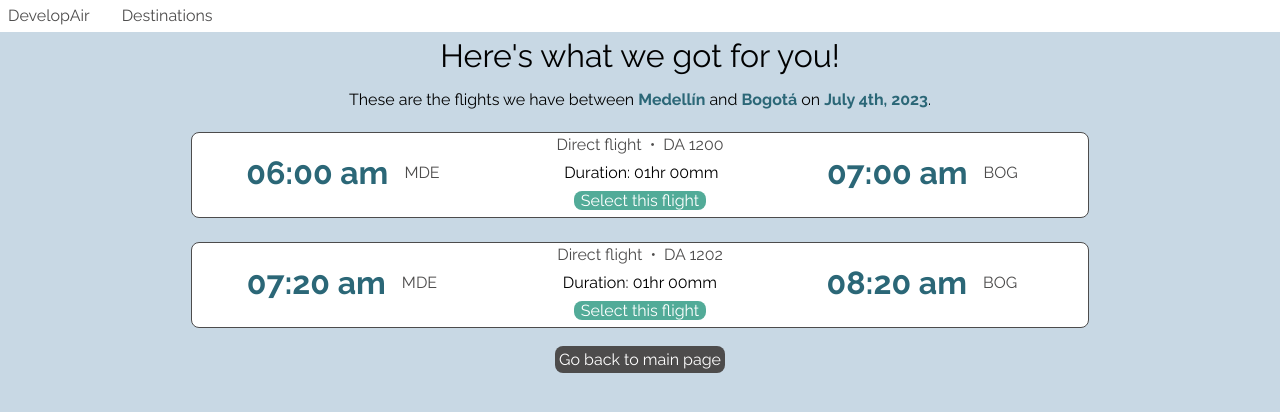
After one commit to dhenao1991/developair, a web app: file flight-search.html in a window 1280 px wide. The commit adds this page. Shown: the top 412 px of the page. Run offline with its HTML, style and script files only (its server is not run), Linux system fonts and the light colour scheme.

Commit message:
COMPLEMENT form and ADD flight-search page

```diff
--- /dev/null
+++ b/flight-search.html
@@ -0,0 +1,105 @@
+<!DOCTYPE html>
+<html lang="en">
+
+<head>
+    <meta charset="UTF-8">
+    <meta http-equiv="X-UA-Compatible" content="IE=edge">
+    <meta name="viewport" content="width=device-width, initial-scale=1.0">
+    <link rel="stylesheet" href="/styles/css-reset.css">
+    <link href="/styles/shared.css" rel="stylesheet">
+    <link rel="stylesheet" href="/styles/flight-search.css">
+    <link rel="preconnect" href="https://fonts.googleapis.com">
+    <link rel="preconnect" href="https://fonts.gstatic.com" crossorigin>
+    <link href="https://fonts.googleapis.com/css2?family=Raleway:wght@400;700&display=swap" rel="stylesheet">
+    <title>Flight search</title>
+</head>
+
+<body>
+    <nav>
+        <ol>
+            <li>
+                <a href="index.html">DevelopAir</a>
+            </li>
+            <li>
+                <a href="destinations.html">Destinations</a>
+            </li>
+        </ol>
+    </nav>
+    <a href="#side-drawer" class="menu-button">
+        <span></span>
+        <span></span>
+        <span></span>
+    </a>
+    <aside id="side-drawer">
+        <a href="#" class="menu-button">
+            <span></span>
+            <span></span>
+            <span></span>
+        </a>
+        <div id="side-drawer-header">
+            <ol>
+                <li>
+                    <a href="index.html">DevelopAir</a>
+                </li>
+                <li>
+                    <a href="destinations.html">Destinations</a>
+                </li>
+            </ol>
+        </div>
+    </aside>
+    <h2>Here's what we got for you!</h2>
+    <br>
+    <h3>These are the flights we have between <strong>Medellín</strong> and <strong>Bogotá</strong> on <strong>July 4th,
+            2023</strong>.</h3>
+    <div class="flight-option">
+        <ul class="flight-irrelevant-details">
+            <li>
+                <p>Direct flight</p>
+            </li>
+            <span style="margin:0 0.5rem"> • </span>
+            <li>DA 1200</li>
+        </ul>
+        <section class="flight-relevant-details">
+
+            <div class="station-information">
+                <p class="dep-or-arr-time">06:00 am</p>
+                <p class="dep-or-arr-station">MDE</p>
+            </div>
+            <p style="margin:auto 0">Duration: 01hr 00mm</p>
+            <div class="station-information">
+                <p class="dep-or-arr-time">07:00 am</p>
+                <p class="dep-or-arr-station">BOG</p>
+            </div>
+        </section>
+        <a href="/" class="select-flight-pseudo-button">Select this flight</a>
+    </div>
+
+    <!--Aquí voy a copiar un vuelo más, pero esto hay que borrarlo después-->
+    <div class="flight-option">
+        <ul class="flight-irrelevant-details">
+            <li>
+                <p>Direct flight</p>
+            </li>
+            <span style="margin:0 0.5rem"> • </span>
+            <li>DA 1202</li>
+        </ul>
+        <section class="flight-relevant-details">
+
+            <div class="station-information">
+                <p class="dep-or-arr-time">07:20 am</p>
+                <p class="dep-or-arr-station">MDE</p>
+            </div>
+            <p style="margin:auto 0">Duration: 01hr 00mm</p>
+            <div class="station-information">
+                <p class="dep-or-arr-time">08:20 am</p>
+                <p class="dep-or-arr-station">BOG</p>
+            </div>
+        </section>
+        <a href="/" class="select-flight-pseudo-button">Select this flight</a>
+    </div>
+    <a href="/index.html" id="go-back-to-main-page">Go back to main page</a>
+
+
+</body>
+
+</html>
--- /dev/null
+++ b/styles/flight-search.css
@@ -0,0 +1,73 @@
+h2 {
+    margin-top:2.5rem ;
+}
+
+.flight-option {
+    width: 70%;
+    margin: 1.5rem auto;
+    padding-bottom: 0.5rem;
+    border-width: 0.1rem;
+    border-style: groove;
+    border-color: var(--color-dark-grey);
+    border-radius: 8px;
+    background-color: var(--color-white);
+}
+
+.flight-option .flight-irrelevant-details {
+    display: flex;
+    flex-wrap: wrap;
+    align-items: center;
+    justify-content: center;
+    margin: 0.25rem auto;
+    color: var(--color-dark-grey);
+}
+
+.flight-relevant-details {
+    display: flex;
+    flex-wrap: wrap;
+    justify-content: space-around;
+    text-align: center;
+    margin-bottom: 0.25rem;
+}
+
+.flight-relevant-details .station-information {
+    display: flex;
+}
+
+.flight-relevant-details .station-information .dep-or-arr-time {
+    font-size: var(--font-size-medium);
+    font-weight: bold;
+    color: var(--color-dark-blue);
+}
+
+.flight-relevant-details .station-information .dep-or-arr-station {
+    font-size: var(--font-size-small);
+    margin: auto 1rem;
+    color: var(--color-dark-grey);
+}
+
+.select-flight-pseudo-button {
+    margin: 0 auto;
+    padding: 0 0.4rem;
+    width: max-content;
+    font-family: 'Raleway', sans-serif;
+    background-color: var(--color-green);
+    color: var(--color-white);
+    border: none;
+    border-radius: 8px;
+    font-size: var(--font-size-medium)/2;
+}
+
+.select-flight-pseudo-button:hover {
+    background-color: var(--color-dark-blue);
+    font-weight: bold;
+    color: var(--color-white);
+}
+
+#go-back-to-main-page {
+    background-color: var(--color-dark-grey);
+    color: var(--color-white);
+    border-radius: 8px;
+    margin: 0.2rem 0.2rem;
+    padding: 0.25rem 0.25rem;
+}
--- a/styles/shared.css
+++ b/styles/shared.css
@@ -3,7 +3,7 @@ html {
     --color-light-blue: #c8d8e4;
     --color-white: #ffffff;
     --color-light-grey: #f2f2f2;
-    --color-dark-grey: rgb(21, 21, 21);
+    --color-dark-grey: rgb(77, 76, 76);
     --color-green: #52ab98;
     --color-pale-yellow: rgb(253, 239, 213);
 
@@ -16,6 +16,11 @@ body {
     text-align: center;
     background-color:var(--color-light-blue);
     font-family: 'Raleway', sans-serif;
+}
+
+strong {
+    font-weight: bold;
+    color: var(--color-dark-blue);
 }
 
 nav {
```
Also changed, not shown: index.html (+25 -9 lines), styles/index.css (+18 -1 lines).
